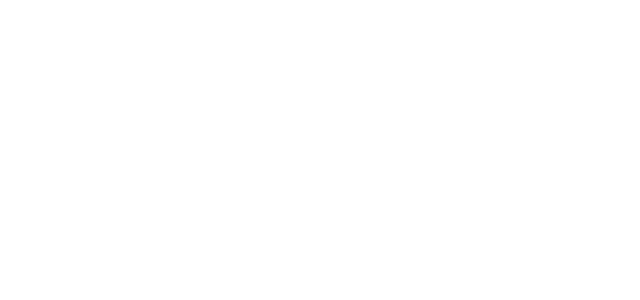
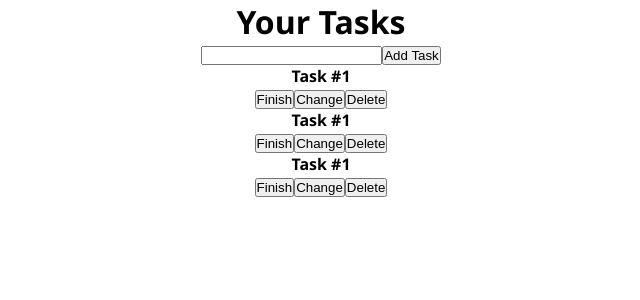
Before and after one commit to Mmarvinn/ReactToDoList, a React (Create React App) app: page / in a window 1280 px wide. Shown: the top 300 px of the page, without its empty margins (319-959 px from the left). Built offline with nearby package versions, Linux system fonts and the light colour scheme.

Commit message:
create layout

```diff
--- a/src/App.js
+++ b/src/App.js
@@ -1,7 +1,12 @@
 import './App.css';
+import { Layout } from './component/Layout';
 
 function App() {
-  return <div className="App"></div>;
+  return (
+    <div className="App">
+      <Layout />
+    </div>
+  );
 }
 
 export default App;
--- /dev/null
+++ b/src/component/AddTask.js
@@ -0,0 +1,8 @@
+export function AddTask() {
+  return (
+    <>
+      <input type="text" value="" />
+      <button>Add Task</button>
+    </>
+  );
+}
--- /dev/null
+++ b/src/component/Layout.js
@@ -0,0 +1,12 @@
+import { AddTask } from './AddTask';
+import { TaskLists } from './TaskLists';
+
+export function Layout() {
+  return (
+    <div>
+      <h1>Your Tasks</h1>
+      <AddTask />
+      <TaskLists />
+    </div>
+  );
+}
--- /dev/null
+++ b/src/component/Task.js
@@ -0,0 +1,10 @@
+export function Task() {
+  return (
+    <div>
+      <h4>Task #1</h4>
+      <button>Finish</button>
+      <button>Change</button>
+      <button>Delete</button>
+    </div>
+  );
+}
--- /dev/null
+++ b/src/component/TaskLists.js
@@ -0,0 +1,11 @@
+import { Task } from './Task';
+
+export function TaskLists() {
+  return (
+    <div>
+      <Task />
+      <Task />
+      <Task />
+    </div>
+  );
+}
```
